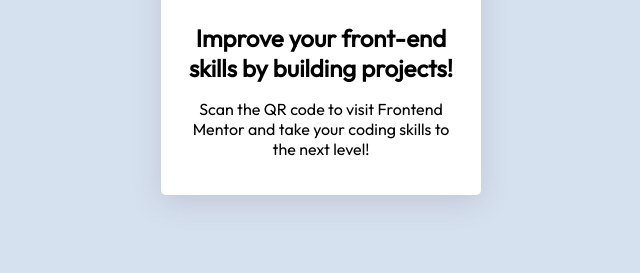
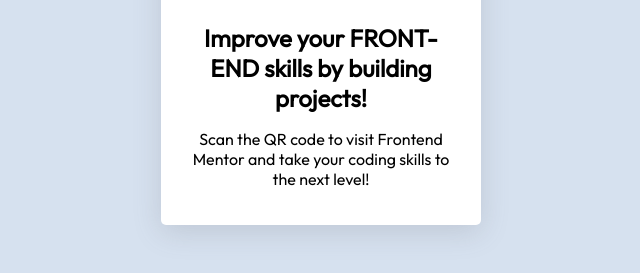
Before and after one commit to confusedpotato97/qrcode, a plain HTML site: page Challenge # 1.html in a window 1280 px wide. Shown: the part 475-748 px from the top of the page, without its empty margins (319-959 px from the left). Drawn offline with Linux system fonts and the light colour scheme.

Commit message:
fixed typo

```diff
--- a/Challenge # 1.html
+++ b/Challenge # 1.html
@@ -15,7 +15,7 @@
           <img src="images/image-qr-code.png" class="qr-img">
       </div>
       <div id="second-div">
-        <h1>Improve your front-end skills by building projects!</h1>
+        <h1>Improve your FRONT-END skills by building projects!</h1>
         <p> Scan the QR code to visit Frontend Mentor and take your coding skills to the next level!</p>
       </div>
     </div>
```
